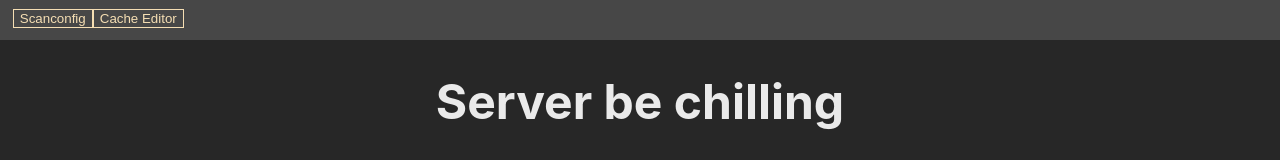
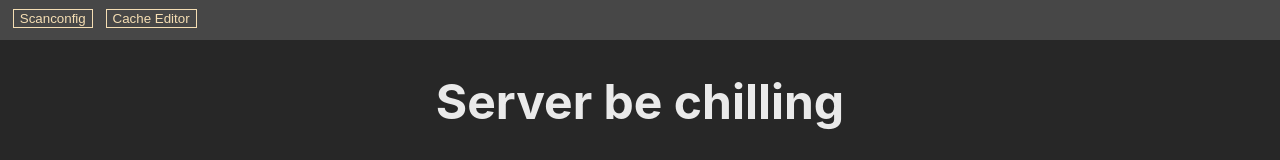
Before and after one commit to Scui1/ModuleScanner-gui, a React (Create React App) app: page /#/ScanMonitor in a window 1280 px wide. Shown: the top 160 px of the page. Built offline with nearby package versions, Linux system fonts and the light colour scheme; no server answers.

Commit message:
small visual improvements

```diff
--- a/src/components/Navbar/Navbar.css
+++ b/src/components/Navbar/Navbar.css
@@ -8,9 +8,16 @@
 
 .NavigationButtons {
     position: fixed;
+    height: 100%;
     top: 0%;
     left: 0%;
     padding-left: 1%;
+}
+
+.NavigationButton {
+    position: relative;
+    display: inline;
+    margin-right: 1vw;
 }
 
 .ActiveComponentButtons {
--- a/src/components/Navbar/Navbar.tsx
+++ b/src/components/Navbar/Navbar.tsx
@@ -11,7 +11,7 @@ const Navbar = (props: NavbarProps) => {
   return (
     <div className="Navbar">
       <div className="NavigationButtons">
-        {props.navigationButtons.map(button => button)}
+        {props.navigationButtons.map(button => <div className="NavigationButton">{button}</div>)}
       </div>
       <div className="ActiveComponentButtons">
         {props.customButtons.map(button => button)}
```
